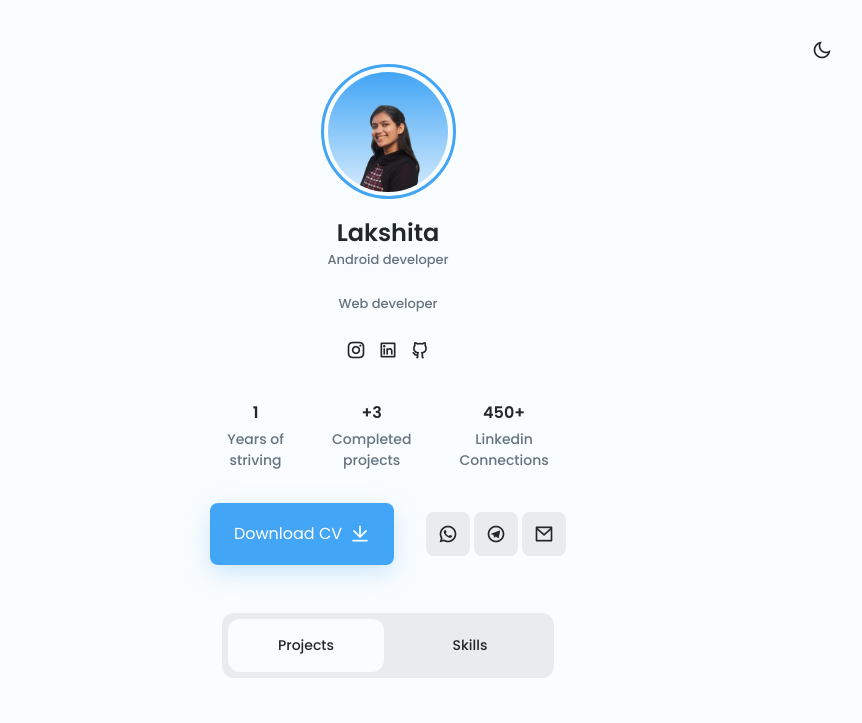
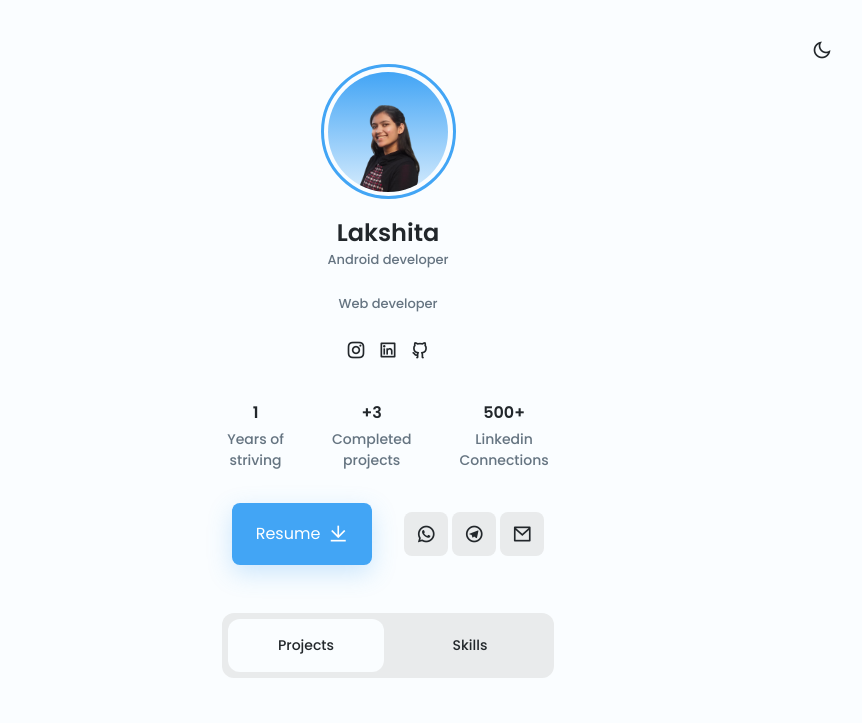
Before and after one commit to Lakshitagit21/MyPortfolio, a plain HTML site: page index.html in a window 1280 px wide. Shown: the top 723 px of the page, without its empty margins (252-1114 px from the left). Drawn offline with nearby package versions, Linux system fonts and the light colour scheme.

Commit message:
updated resume

```diff
--- a/index.html
+++ b/index.html
@@ -60,15 +60,15 @@
                         </p>
                     </div>
                     <div class="profile__info-group">
-                        <h3 class="profile__info-number">450+</h3>
+                        <h3 class="profile__info-number">500+</h3>
                         <p class="profile__info-description">Linkedin <br> Connections</p>
                     </div>
                 </div>
 
                 <div class="profile__buttons">
                     <!-- Insert your CV -->
-                    <a download="" href="assets/pdf/LAKSHITA resume.pdf" class="button">
-                        Download CV <i class="ri-download-line"></i>
+                    <a download="" href="assets/pdf/Lakshita's Resume.pdf" class="button">
+                        Resume <i class="ri-download-line"></i>
                     </a>
 
                     <div class="profile__buttons-small">
@@ -169,7 +169,7 @@
                                 <div>
                                     <span class="projects__subtitle">Web</span>
                                     <h3 class="projects__title">Payment Form</h3>
-                                    <a href="https://lakshitagit21.github.io/paymentForm/" class="projects__button button button__small">
+                                    <a href="https://lakshitagit21.github.io/paymentForm/" target="_blank" class="projects__button button button__small">
                                         <i class="ri-link"></i>
                                     </a>
                                 </div>
```
Also changed, not shown: 2 other files.
